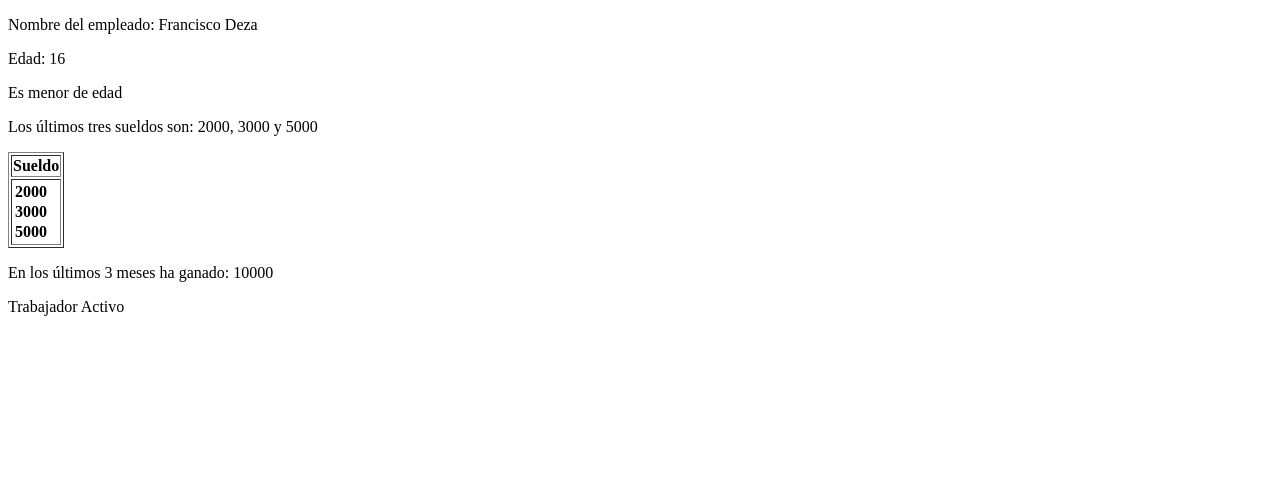
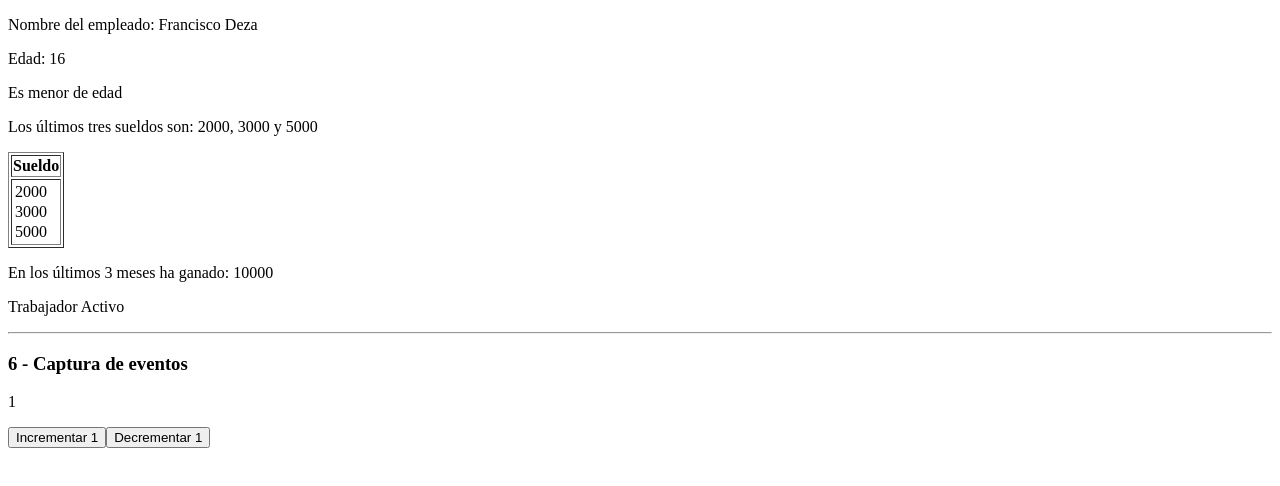
Before and after one commit to fdezau/Angular_Curso, an Angular app in the folder Proyecto1-prueba/: page / in a window 1280 px wide. Shown: the top 486 px of the page. Built offline with nearby package versions, Linux system fonts and the light colour scheme.

Commit message:
Asociación de eventos a botones

```diff
--- a/Proyecto1-prueba/src/app/app.component.html
+++ b/Proyecto1-prueba/src/app/app.component.html
@@ -12,12 +12,19 @@
       <tr>
         <th>Sueldo</th>
       </tr>
-      <th>
+      <td>
         @for (sueldo of sueldos; track sueldo) {
           <tr>{{sueldo}}</tr>
         }
-      </th>
+      </td>
   </table>
   <p>En los últimos 3 meses ha ganado: {{ultimos3Sueldos()}}</p>
   <p>{{esActivo()}}</p>
 </div>
+<hr>
+<h3>6 - Captura de eventos</h3>
+<div>
+  <p>{{contador}}</p>
+  <button (click)="incrementar()">Incrementar 1</button>
+  <button (click)="decrementar()">Decrementar 1</button>
+</div>
--- a/Proyecto1-prueba/src/app/app.component.ts
+++ b/Proyecto1-prueba/src/app/app.component.ts
@@ -14,6 +14,7 @@ export class AppComponent {
   email = 'fdeza@gmail.com';
   sueldos = [2000, 3000, 5000];
   activo = true;
+  contador = 1;
 
   esActivo(){
     return this.activo ? 'Trabajador Activo' : 'Trabajador Inactivo';
@@ -22,4 +23,12 @@ export class AppComponent {
   ultimos3Sueldos(){
     return this.sueldos.reduce((a, v) => (a += v, a), 0);
   }
+
+  incrementar(){
+    ++this.contador;
+  }
+
+  decrementar(){
+    --this.contador;
+  }
 }
```
